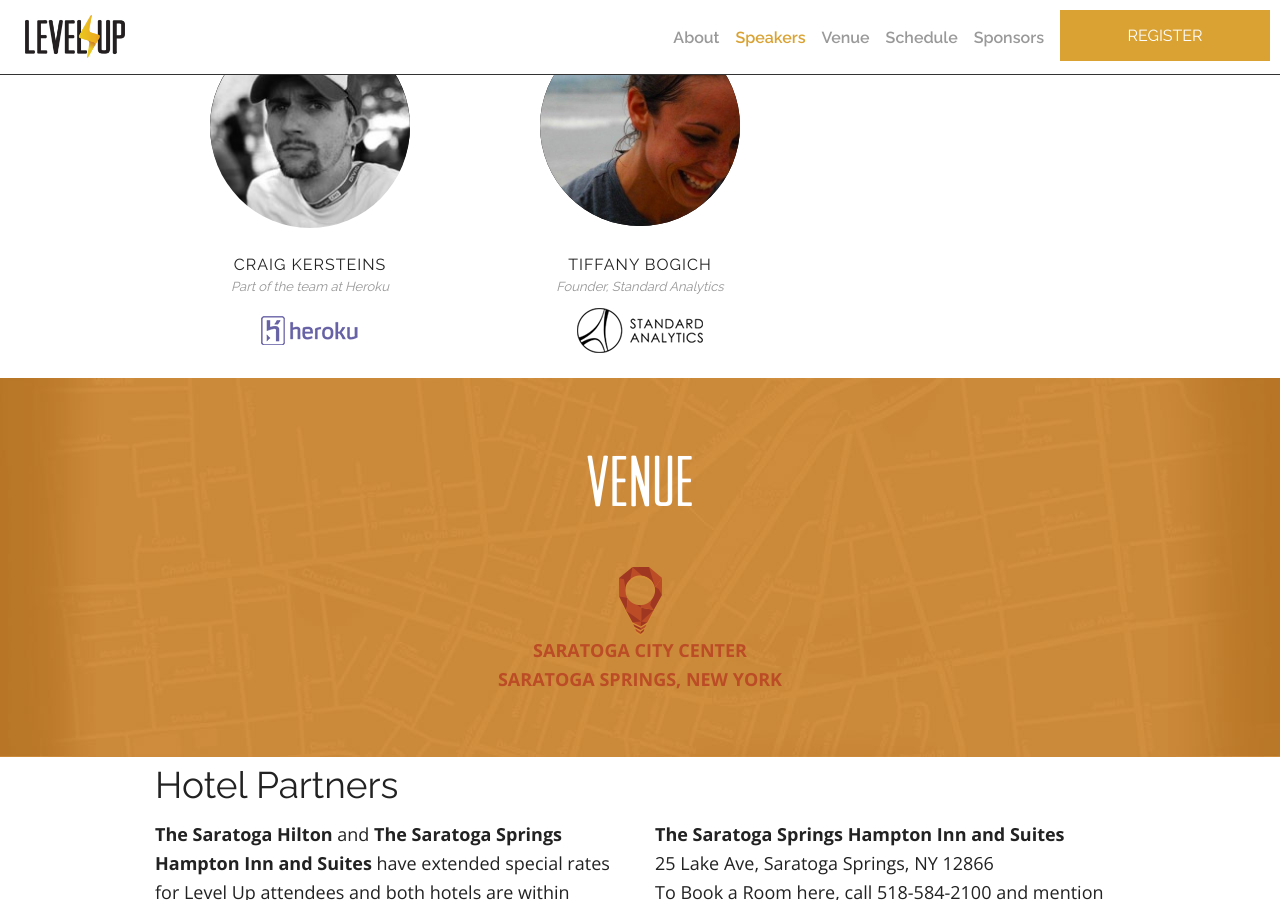
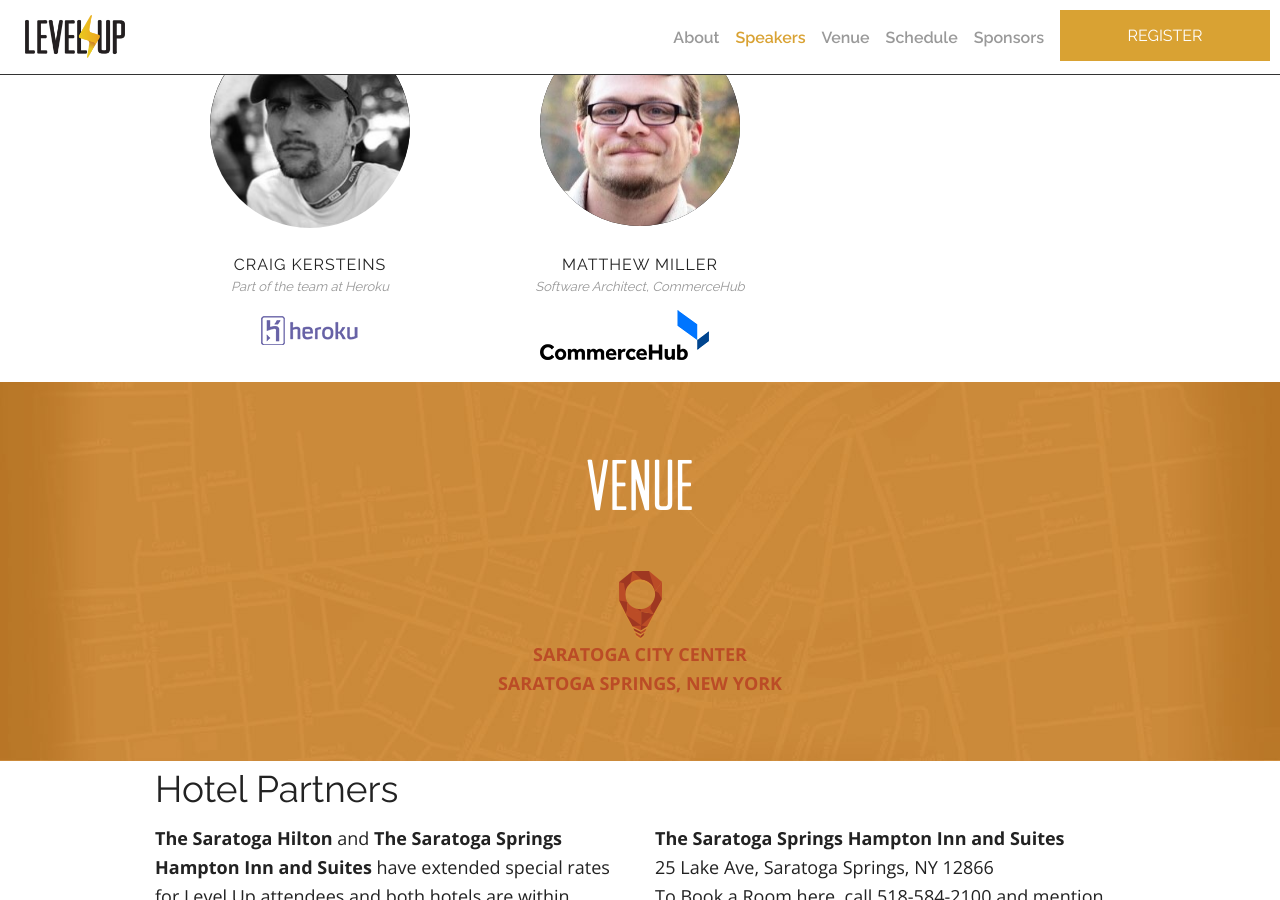
Before and after one commit to madglory/level-up, a Jekyll site: the page built from index.html, in a window 1280 px wide and 900 px high, scrolled down 3292 px. Built offline with Jekyll 4.4.1, drawn with Linux system fonts in a browser that asks for light colours; emoji names are drawn with the system emoji font; comment, search, counter and statistics services are not loaded; some of the changed text lies outside the part shown.

Commit message:
replaced tiff with matthew

```diff
--- a/_data/schedule.yaml
+++ b/_data/schedule.yaml
@@ -83,12 +83,12 @@
     length: 60
     description:
     image: /img/craig-kersteins.jpg
-  - title: Tiffany Bogich
-    section: "Build: Standard Analytics"
+  - title: Matthew Miller
+    section: "Build: Making Your Software Transparent"
     time: 1130am
     length: 30
     description:
-    image: /img/tiffany-bogich.jpg
+    image: /img/matthew-miller.jpg
   - title: Lunch
     section:
     time: 12pm
--- a/index.html
+++ b/index.html
@@ -382,17 +382,17 @@
           <figure class="speaker">
             <div class="avatar">
               <div class="speaker-links">
-                <a href="https://twitter.com/tiffbogich" class="twitter-icon" target="_blank">@tiffbogich</a>
+                <a href="https://twitter.com/DataMiller" class="twitter-icon" target="_blank">@DataMiller</a>
                 <img src="/img/lu-icon.png" class="lu-icon">
-                <a href="http://www.standardanalytics.io/" class="link-icon" target="_blank">Website</a>
+                <a href="http://www.commercehub.com/" class="link-icon" target="_blank">Website</a>
             </div>
-              <img src="/img/tiffany-bogich.jpg" alt="Tiffany Bogich">
+              <img src="/img/matthew-miller.jpg" alt="Matthew Miller">
             </div>
             <br>
-            <figcaption>Tiffany Bogich</figcaption>
-            <figcaption class="speaker-title">Founder, Standard Analytics</figcaption>
+            <figcaption>Matthew Miller</figcaption>
+            <figcaption class="speaker-title">Software Architect, CommerceHub</figcaption>
           </figure>
-          <img src="/img/sa-logo.png" class="supporters-logo" alt="Standard Analytics">
+          <img src="/img/commerce-hub.png" class="supporters-logo" alt="CommerceHub">
         </li>
 
       </ul>
```
Also changed, not shown: img/commerce-hub.png (added), img/matthew-miller.jpg (added).
